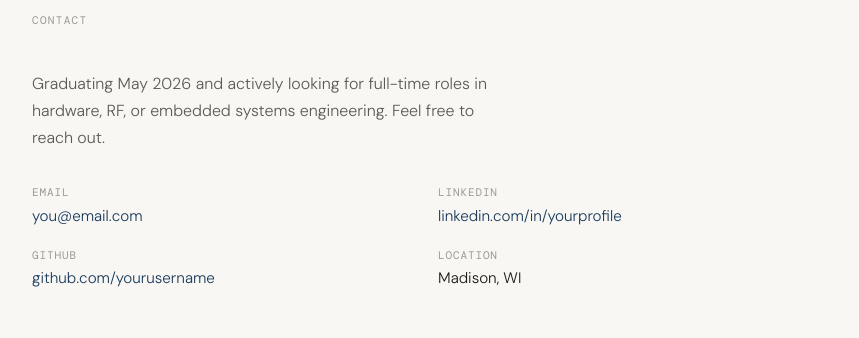
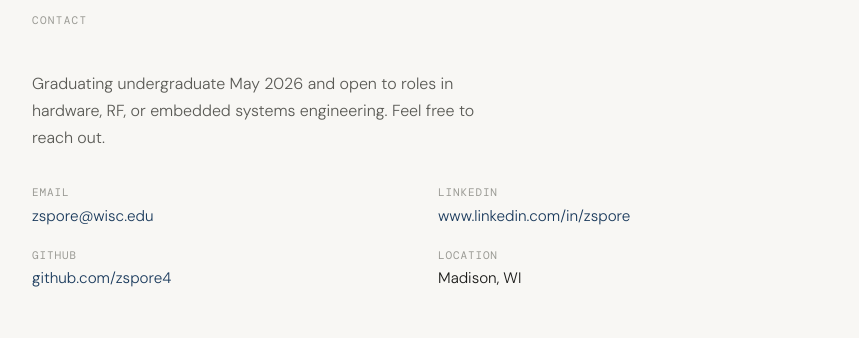
Before and after one commit to zspore4/zspore.github.io, a plain HTML site: page index.html in a window 1280 px wide. Shown: the part 3646-3984 px from the top of the page, without its empty margins (210-1069 px from the left). Drawn offline with nearby package versions, Linux system fonts and the light colour scheme; a web font is replaced by a local one.

Commit message:
Revise contact section in index.html
Updated contact information and graduation details.

```diff
--- a/index.html
+++ b/index.html
@@ -227,12 +227,12 @@
   <section id="contact">
     <p class="section-label">Contact</p>
     <p style="color: var(--text-secondary); margin-bottom: 2rem; max-width: 480px;">
-      Graduating May 2026 and actively looking for full-time roles in hardware, RF, or embedded systems engineering. Feel free to reach out.
+      Graduating undergraduate May 2026 and open to roles in hardware, RF, or embedded systems engineering. Feel free to reach out.
     </p>
     <div class="contact-grid">
-      <div class="contact-item"><span class="contact-label">Email</span><span class="contact-value"><a href="mailto:you@email.com">you@email.com</a></span></div>
-      <div class="contact-item"><span class="contact-label">LinkedIn</span><span class="contact-value"><a href="https://linkedin.com/in/yourprofile" target="_blank">linkedin.com/in/yourprofile</a></span></div>
-      <div class="contact-item"><span class="contact-label">GitHub</span><span class="contact-value"><a href="https://github.com/yourusername" target="_blank">github.com/yourusername</a></span></div>
+      <div class="contact-item"><span class="contact-label">Email</span><span class="contact-value"><a href="mailto:you@email.com">zspore@wisc.edu</a></span></div>
+      <div class="contact-item"><span class="contact-label">LinkedIn</span><span class="contact-value"><a href="https://linkedin.com/in/yourprofile" target="_blank">www.linkedin.com/in/zspore</a></span></div>
+      <div class="contact-item"><span class="contact-label">GitHub</span><span class="contact-value"><a href="https://github.com/yourusername" target="_blank">github.com/zspore4</a></span></div>
       <div class="contact-item"><span class="contact-label">Location</span><span class="contact-value">Madison, WI</span></div>
     </div>
   </section>
```
